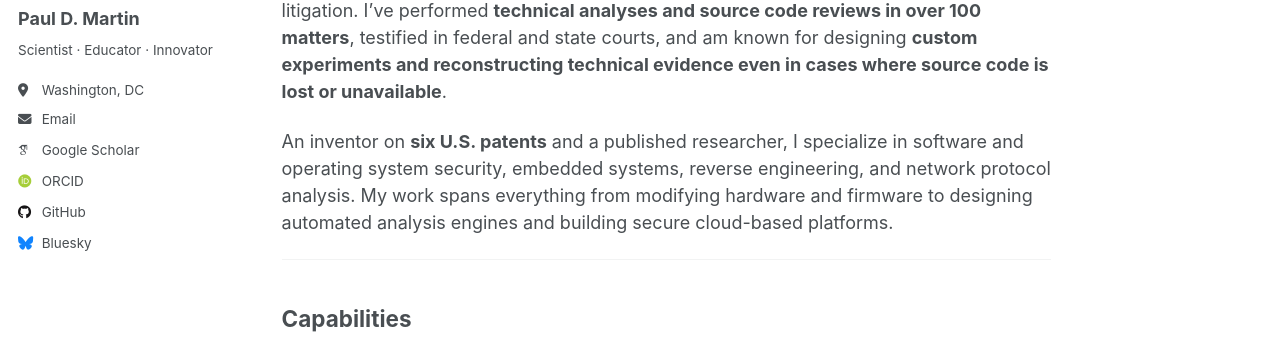
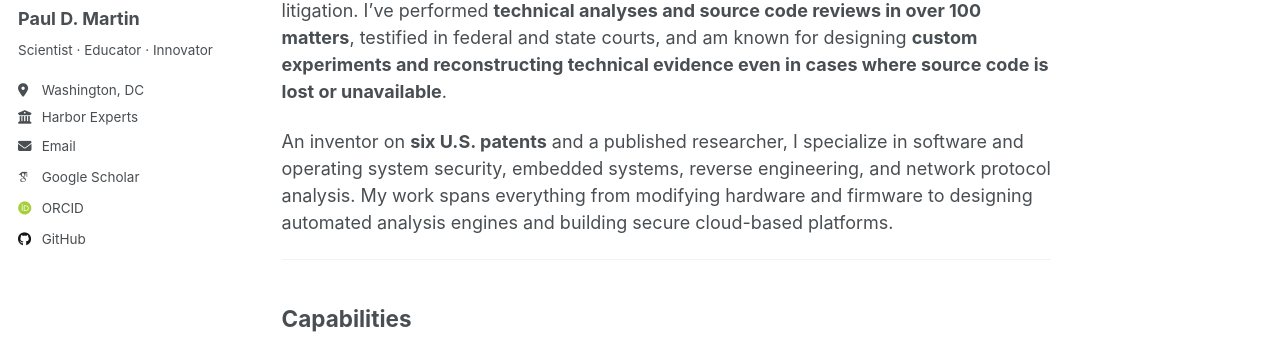
Before and after one commit to pauldmartinphd/pauldmartinphd.github.io, a Jekyll site: the page built from _pages/about.md, in a window 1280 px wide. Shown: the part 276-616 px from the top of the page. Built offline with Jekyll 4.4.1, drawn with Linux system fonts in a browser that asks for light colours; some web fonts are replaced; a script that is not in the unit is left out; some of the changed lines change nothing that is shown.

Commit message:
Update _config.yml

```diff
--- a/_config.yml
+++ b/_config.yml
@@ -15,7 +15,7 @@
 description              : &description "Teaching, projects, and writing"
 url                      : https://pauldmartinphd.github.io # the base hostname & protocol for your site e.g. "https://[your GitHub username].github.io" or if you already have some other page hosted on Github then use "https://[your GitHub username].github.io/[Your Repo Name]"
 baseurl                  : "" # the subpath of your site, e.g. "/blog"
-repository               : "academicpages/academicpages.github.io"
+repository               : "pauldmartinphd/pauldmartinphd.github.io"
 
 # Site Author - The following control what appear as part of the author content on the side bar.
 #               If a field is blank the icon and link will not appear, otherwise it will be shown.
@@ -27,19 +27,19 @@
   pronouns         : # example: "she/her"
   bio              : "Scientist · Educator · Innovator"
   location         : "Washington, DC"
-  employer         : # "Red Brick University"
+  employer         : "Harbor Experts"
   uri              : # URL
   email            : "pmartin@pauldmartin.org"
 
   # Academic websites
   academia         : # URL
   arxiv            : # URL - Update with the correct link to your profile
-  googlescholar    : "https://scholar.google.com/citations?user=PS_CX0AAAAAJ"
+  googlescholar    : "https://scholar.google.com/citations?user=lmafl-QAAAAJ"
   inspire-hep      : # URL
   impactstory      : # URL
-  orcid            : "http://orcid.org/yourorcidurl"
+  orcid            : "http://orcid.org/0000-0002-6035-7496"
   semantic         : # URL
-  pubmed           : # "https://www.ncbi.nlm.nih.gov/pubmed/?term=john+snow"
+  pubmed           : # URL
   researchgate     : # URL
   scopus           : # URL
 
@@ -47,22 +47,22 @@
   bitbucket        : # Username - Update with your username on the site
   codepen          : # Username
   dribbble         : # Username
-  github           : "academicpages"
+  github           : "pauldmartinphd"
   kaggle           : # Username
   stackoverflow    : # User number or user number and name (i.e., use "1" or "1/jeff-atwood")
 
   # Social media
   artstation       : # Username
-  bluesky          : "bsky.app" # Replace this with you Bluesky username
+  bluesky          : # "bsky.app" # Replace this with you Bluesky username
   facebook         : # Username
   flickr           : # Username
   foursquare       : # Username
   goodreads        : # Username
   google_plus      : # Username
-  keybase          : # Username
+  keybase          : # pauldmartinphd
   instagram        : # Username
   lastfm           : # Username
-  linkedin         : # Username
+  linkedin         : # pauldmartinphd
   mastodon         : # URL
   medium           : # URL
   pinterest        : # Username
@@ -70,7 +70,7 @@
   steam            : # Username
   telegram         : # URL
   tumblr           : # Username
-  twitter          : # Username for X / Twitter
+  twitter          : # pauldmartinphd
   vine             : # Username
   weibo            : # Username
   wikipedia        : # Username
```
